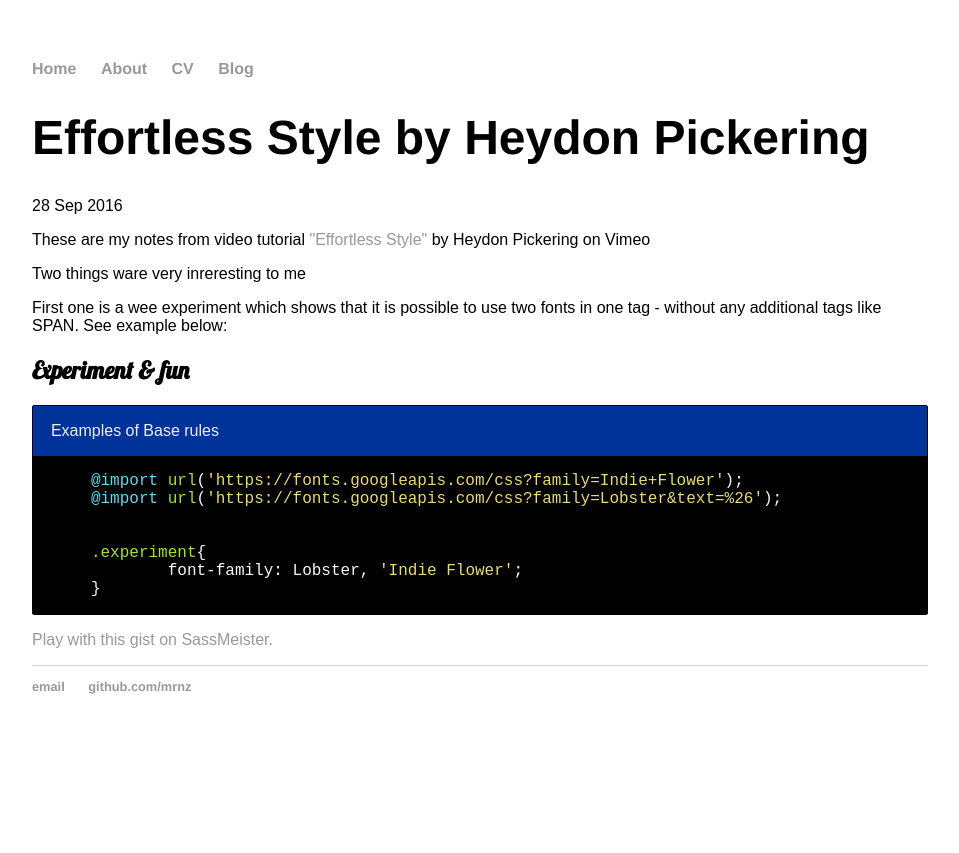
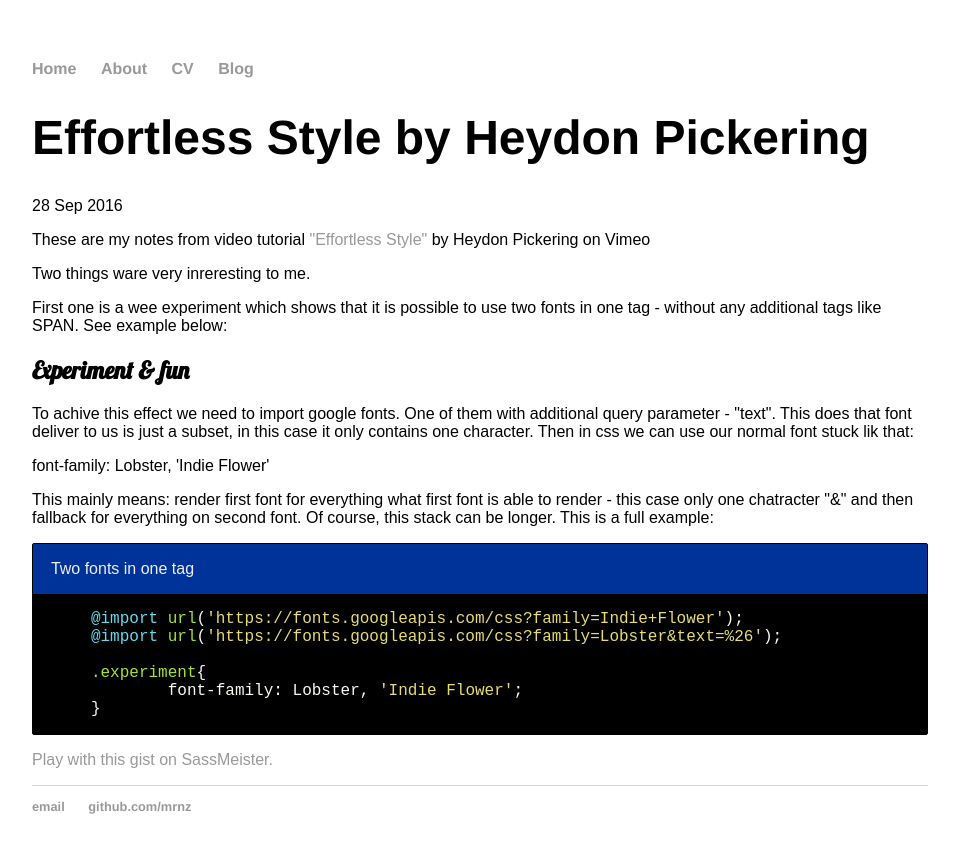
Before and after one commit to mrnz/mrnz.github.io, a Jekyll site: the page built from _posts/2016-09-28-two-fonts-in-one-word.md, in a window 1280 px wide. Shown: the top 853 px of the page, without its empty margins (160-1119 px from the left). Built offline with Jekyll 4.4.1, drawn with Linux system fonts in a browser that asks for light colours; a script that is not in the unit is left out.

Commit message:
two fonts experiment

```diff
--- a/_posts/2016-09-28-two-fonts-in-one-word.md
+++ b/_posts/2016-09-28-two-fonts-in-one-word.md
@@ -9,21 +9,25 @@
 
 <p>These are my notes from video tutorial <a href="https://vimeo.com/101718785">"Effortless Style"</a> by Heydon Pickering on Vimeo</p>
 
-<p>Two things ware very inreresting to me</p>
+<p>Two things ware very inreresting to me.</p>
 
 <p>First one is a wee experiment which shows that it is possible to use two fonts in one tag - without any additional tags like SPAN.
 See example below: </p>
 
 <h2 class="experiment">Experiment & fun</h2>
 
+<p>To achive this effect we need to import google fonts. One of them with additional query parameter - "text". This does that font deliver to us is just a subset, in this case it only contains one character. Then in css we can use our normal font stuck lik that:</p>
+
+<p>font-family: Lobster, 'Indie Flower'</p>
+
+<p>This mainly means: render first font for everything what first font is able to render - this case only one chatracter "&" and then fallback for everything on second font. Of course, this stack can be longer. This is a full example: </p>
 
 
 <div class="example">
-	<p class="example-header">Examples of Base rules</p>
+	<p class="example-header">Two fonts in one tag</p>
 	<div class="example-body">
 {% highlight css %}@import url('https://fonts.googleapis.com/css?family=Indie+Flower');
 @import url('https://fonts.googleapis.com/css?family=Lobster&text=%26');
-
 
 .experiment{
 	font-family: Lobster, 'Indie Flower';
```
